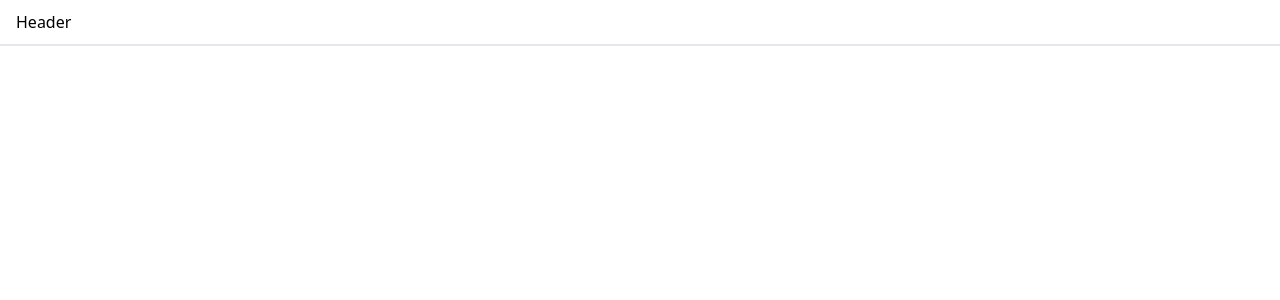
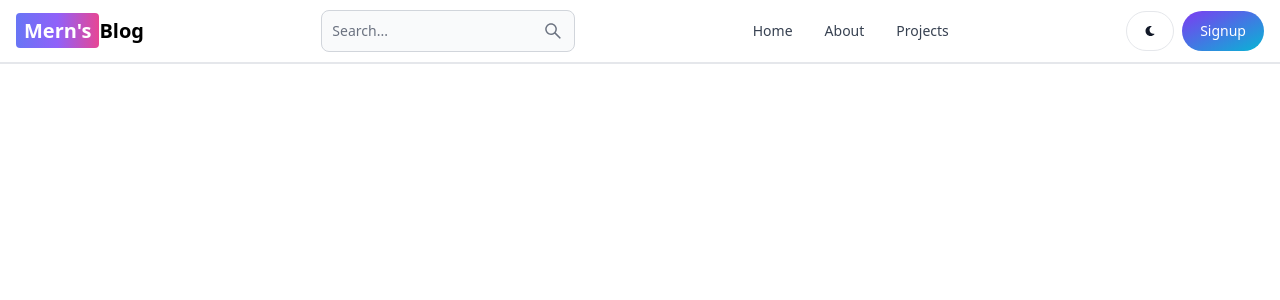
Before and after one commit to Hamza-fullstackdev/mern-bloging, a React (Vite) app in the folder client/: page /signup in a window 1280 px wide. Before the commit this address had no page. Shown: the top 300 px of the page. Built offline with nearby package versions, Linux system fonts and the light colour scheme.

Commit message:
Create a header for website

```diff
--- a/client/package.json
+++ b/client/package.json
@@ -13,6 +13,7 @@
     "flowbite-react": "^0.7.2",
     "react": "^18.2.0",
     "react-dom": "^18.2.0",
+    "react-icons": "^5.0.1",
     "react-router-dom": "^6.22.1"
   },
   "devDependencies": {
--- a/client/src/components/Header.jsx
+++ b/client/src/components/Header.jsx
@@ -1,10 +1,57 @@
-import React from 'react'
-import {Navbar} from 'flowbite-react';
+import React from "react";
+import { Button, Navbar, TextInput } from "flowbite-react";
+import { Link, useLocation } from "react-router-dom";
+import { AiOutlineSearch } from "react-icons/ai";
+import { FaMoon } from "react-icons/fa";
 
 const Header = () => {
+  const location = useLocation().pathname;
   return (
-    <Navbar className='border-b-2'>Header</Navbar>
-  )
-}
+    <Navbar className='border-b-2'>
+      <Link
+        to={"/"}
+        className='self-center whitespace-nowrap text-sm sm:text-xl font-semibold dark:text-white'
+      >
+        <span className='px-2 py-1 bg-gradient-to-r from-indigo-500 via-purple-500 to-pink-500 text-white rounded'>
+          Mern's
+        </span>
+        Blog
+      </Link>
+      <form>
+        <TextInput
+          type='text'
+          placeholder='Search...'
+          rightIcon={AiOutlineSearch}
+          className='hidden lg:inline'
+        />
+      </form>
+      <Button className='lg:hidden w-12 h-10' color='gray' pill>
+        <AiOutlineSearch />
+      </Button>
+      <div className='flex gap-2 md:order-2'>
+        <Button className='w-12 h-10 hidden sm:inline' pill color='gray'>
+          <FaMoon />
+        </Button>
+        <Link to={""}>
+          <Button pill gradientDuoTone={"purpleToBlue"}>
+            Signup
+          </Button>
+        </Link>
+        <Navbar.Toggle />
+      </div>
+      <Navbar.Collapse>
+        <Navbar.Link active={location === "/"} as={"div"}>
+          <Link to={"/"}>Home</Link>
+        </Navbar.Link>
+        <Navbar.Link active={location === "/about"} as={"div"}>
+          <Link to={"/about"}>About</Link>
+        </Navbar.Link>
+        <Navbar.Link active={location === "/projects"} as={"div"}>
+          <Link to={"/projects"}>Projects</Link>
+        </Navbar.Link>
+      </Navbar.Collapse>
+    </Navbar>
+  );
+};
 
-export default Header
+export default Header;
```
Also changed, not shown: 1 other file (tests, documents, lock files or other folders).
